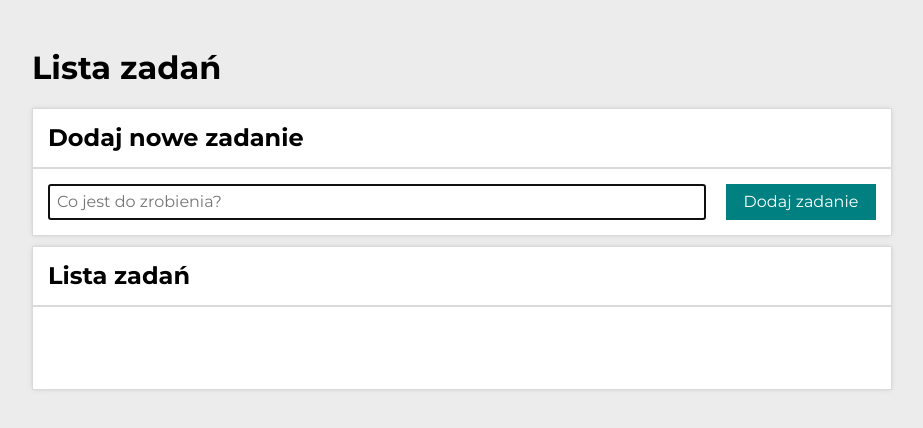
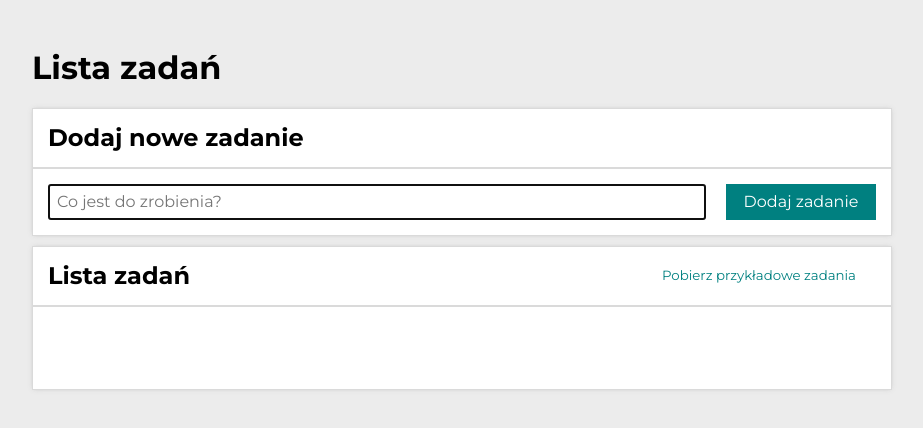
Before and after one commit to BartekKamela/todo-list-react, a React (Create React App) app: page / in a window 1280 px wide. Shown: the top 428 px of the page, without its empty margins (178-1101 px from the left). Built offline with nearby package versions, Linux system fonts and the light colour scheme.

Commit message:
added the button to get  example tasks

```diff
--- a/src/features/tasks/Menu/index.js
+++ b/src/features/tasks/Menu/index.js
@@ -1,9 +1,16 @@
 import { useSelector, useDispatch } from "react-redux";
 import { Buttons, Button } from "./styled";
-import { toggleHideDone, setAllDone, selectAreTaskEmpty, selectIsEveryTaskDone, selectHideDone } from "../tasksSlice";
+import {
+    toggleHideDone,
+    setAllDone,
+    selectAreTaskEmpty,
+    selectIsEveryTaskDone,
+    selectHideDone,
+    fetchExampleTasks
+} from "../tasksSlice";
 
 const Menu = () => {
-    const areTaskEmpty = useSelector(selectAreTaskEmpty);
+    const areTasksEmpty = useSelector(selectAreTaskEmpty);
     const isEveryTaskDone = useSelector(selectIsEveryTaskDone);
     const hideDone = useSelector(selectHideDone);
 
@@ -11,7 +18,10 @@ const Menu = () => {
 
     return (
         <Buttons>
-        {!areTaskEmpty && (
+            <Button onClick={() => dispatch(fetchExampleTasks())}>
+                Pobierz przykładowe zadania
+            </Button>
+            {!areTasksEmpty && (
                 <>
                     <Button onClick={() => dispatch(toggleHideDone())}>
                         {hideDone ? "Pokaż" : "Ukryj"} ukończone
```
Lines whose indentation alone changed are shown as unchanged.
